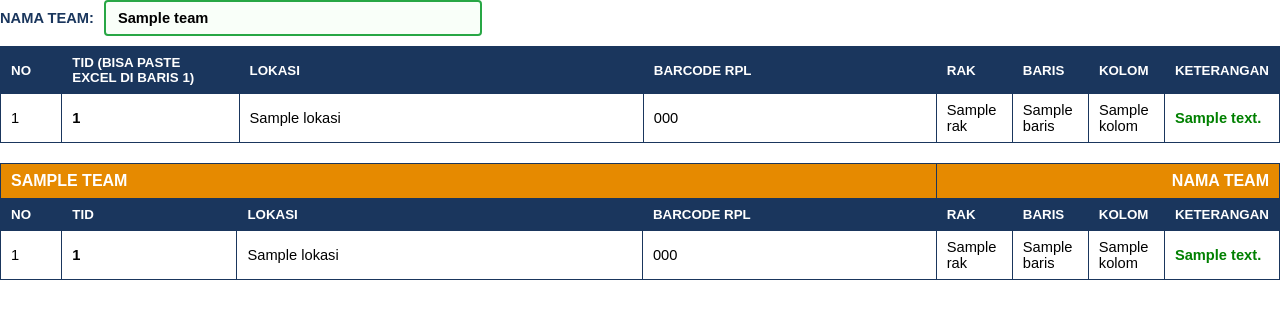
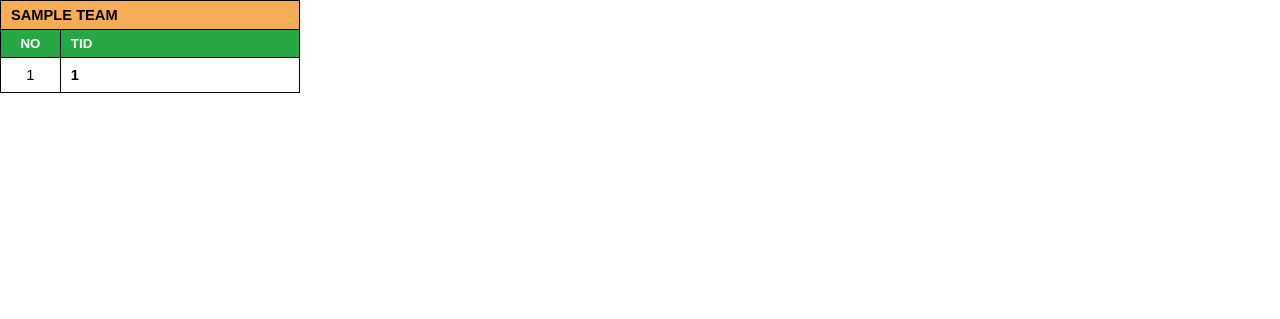
Before and after one commit to susanto313bg/Project-kunci, a Flask app: template templates/cetak_team.html in a window 1280 px wide. Shown: the top 319 px of the page. Run offline with Flask 3, Linux system fonts and the light colour scheme; the template is opened without the code that fills it: most values are stand-ins (such as "Sample title", 1, 10 or a date in 2020).

Commit message:
Update cetak_team.html

```diff
--- a/templates/cetak_team.html
+++ b/templates/cetak_team.html
@@ -2,12 +2,12 @@
 <html lang="id">
 <head>
     <meta charset="UTF-8">
-    <title>Cetak Dokumen Kunci</title>
+    <title>Cetak Dokumen Kunci Per Team</title>
     <style>
-        /* Mengatur kertas cetak landscape dan menghilangkan margin bawaan printer */
+        /* Mengatur ukuran kertas cetak landscape dan margin */
         @page {
             size: A4 landscape;
-            margin: 10mm;
+            margin: 15mm;
         }
 
         body {
@@ -18,15 +18,17 @@
             color: #000000;
         }
 
-        /* Pembungkus tiap team, otomatis pindah halaman (slide) per team */
+        /* Pembungkus tiap team agar otomatis pindah halaman (slide) saat dicetak */
         .page-container {
-            width: 100%;
+            width: 300px; /* Lebar tabel disesuaikan agar pas ramping ke bawah */
             page-break-after: always;
             break-after: page;
-            margin-bottom: 20px;
+            margin-bottom: 30px;
+            display: inline-block;
+            vertical-align: top;
+            margin-right: 20px;
         }
 
-        /* Mencegah halaman kosong berlebih di lembar terakhir */
         .page-container:last-child {
             page-break-after: avoid;
             break-after: avoid;
@@ -37,199 +39,41 @@
             width: 100%;
             border-collapse: collapse;
             font-size: 11pt;
-            margin-bottom: 15px;
         }
 
         th, td {
-            border: 1px solid #1a365d;
-            padding: 8px 10px;
+            border: 1px solid #000000;
+            padding: 6px 10px;
             text-align: left;
         }
 
-        /* Kotak Textbox Nama Team di Atas */
-        .input-team-container {
-            margin-bottom: 10px;
-            display: flex;
-            align-items: center;
-            gap: 10px;
+        /* Baris Paling Atas (Kotak Nama Team) */
+        .header-team th {
+            background-color: #f6ad55; /* Warna Oranye / Kuning Emas */
+            color: #000000;
+            font-size: 11pt;
+            font-weight: bold;
+            text-transform: uppercase;
+            text-align: left;
         }
 
-        .input-team-container label {
-            font-weight: bold;
-            font-size: 11pt;
-            color: #1a365d;
-            text-transform: uppercase;
-        }
-
-        .input-team-box {
-            width: 350px;
-            padding: 8px 12px;
-            font-size: 11pt;
-            font-weight: bold;
-            border: 2px solid #28a745; /* Warna hijau senada dengan gambar Anda */
-            border-radius: 4px;
-            outline: none;
-            background-color: #f9fff9;
-        }
-
-        /* Baris Header Kolom (NO, TID, LOKASI, dll) */
+        /* Baris Header Kolom (NO & TID) dengan Background Hijau */
         .header-kolom th {
-            background-color: #28a745; /* Warna Hijau Utama */
+            background-color: #28a745; /* Warna Hijau */
             color: #ffffff;
             font-size: 10pt;
             font-weight: bold;
-            text-transform: uppercase;
         }
 
-        /* Isi Baris Tabel */
-        tr:nth-child(even) {
-            background-color: #f8fafc;
+        /* Kolom Nomor agar berada di tengah dan rapat */
+        .col-no {
+            width: 20%;
+            text-align: center;
         }
 
-        .badge-ready {
-            color: #008000;
-            font-weight: bold;
-        }
-
-        /* Styling khusus saat mode cetak (Print) agar textbox terlihat bersih seperti form cetak */
-        @media print {
-            .input-team-box {
-                border: none;
-                border-bottom: 2px solid #000;
-                background-color: transparent;
-                border-radius: 0;
-                padding: 4px 0;
-            }
-        }
-    </style>
-</head>
-<body>
-
-    <!-- Looping data team dari Flask Backend -->
-    {% for team in list_team %}
-    <div class="page-container">
-
-        <!-- Textbox Nama Team di Atas Tabel Hijau -->
-        <div class="input-team-container">
-            <label>NAMA TEAM:</label>
-            <input type="text" class="input-team-box" value="{{ team.nama_team }}" placeholder="Masukkan Nama Team...">
-        </div>
-
-        <table>
-            <!-- Header Kolom Warna Hijau -->
-            <tr class="header-kolom">
-                <th style="width: 5%;">NO</th>
-                <th style="width: 15%;">TID (Bisa Paste Excel di Baris 1)</th>
-                <th style="width: 35%;">LOKASI</th>
-                <th style="width: 25%;">BARCODE RPL</th>
-                <th style="width: 6%;">RAK</th>
-                <th style="width: 6%;">BARIS</th>
-                <th style="width: 6%;">KOLOM</th>
-                <th style="width: 7%;">KETERANGAN</th>
-            </tr>
-            <!-- Data Items -->
-            <tbody>
-                {% for item in team.items %}
-                <tr>
-                    <td>{{ loop.index }}</td>
-                    <td><b>{{ item.tid }}</b></td>
-                    <td>{{ item.lokasi }}</td>
-                    <td>{{ item.barcode }}</td>
-                    <td>{{ item.rak }}</td>
-                    <td>{{ item.baris }}</td>
-                    <td>{{ item.kolom }}</td>
-                    <td><span class="badge-ready">{{ item.keterangan }}</span></td>
-                </tr>
-                {% endfor %}
-            </tbody>
-        </table>
-    </div>
-    {% endfor %}
-
-    <!-- Script untuk otomatis membuka dialog cetak (Print) saat halaman diakses -->
-    <script>
-        window.onload = function() {
-            // window.print(); // Uncomment jika ingin langsung otomatis print
-        }
-    </script>
-</body>
-</html><!DOCTYPE html>
-<html lang="id">
-<head>
-    <meta charset="UTF-8">
-    <title>Cetak Dokumen Kunci</title>
-    <style>
-        /* Mengatur kertas cetak landscape dan menghilangkan margin bawaan printer */
-        @page {
-            size: A4 landscape;
-            margin: 10mm;
-        }
-
-        body {
-            font-family: Arial, sans-serif;
-            margin: 0;
-            padding: 0;
-            background-color: #ffffff;
-            color: #000000;
-        }
-
-        /* Pembungkus tiap team, otomatis pindah halaman (slide) per team */
-        .page-container {
-            width: 100%;
-            page-break-after: always;
-            break-after: page;
-            margin-bottom: 20px;
-        }
-
-        /* Mencegah halaman kosong berlebih di lembar terakhir */
-        .page-container:last-child {
-            page-break-after: avoid;
-            break-after: avoid;
-        }
-
-        /* Desain Tabel Persis Seperti Gambar */
-        table {
-            width: 100%;
-            border-collapse: collapse;
-            font-size: 11pt;
-        }
-
-        th, td {
-            border: 1px solid #1a365d;
-            padding: 8px 10px;
-            text-align: left;
-        }
-
-        /* Baris Header Atas (Nama Team) */
-        .header-team th {
-            background-color: #e68a00; /* Warna Oranye */
-            color: #ffffff;
-            font-size: 12pt;
-            font-weight: bold;
-            text-transform: uppercase;
-        }
-
-        .header-team th:last-child {
-            text-align: right;
-        }
-
-        /* Baris Header Kolom (NO, TID, LOKASI, dll) */
-        .header-kolom th {
-            background-color: #1a365d; /* Warna Biru Tua */
-            color: #ffffff;
-            font-size: 10pt;
-            font-weight: bold;
-            text-transform: uppercase;
-        }
-
-        /* Isi Baris Tabel */
-        tr:nth-child(even) {
-            background-color: #f8fafc;
-        }
-
-        .badge-ready {
-            color: #008000;
-            font-weight: bold;
+        /* Tinggi baris isi data agar longgar ke bawah seperti gambar */
+        td {
+            height: 22px;
         }
     </style>
 </head>
@@ -239,34 +83,21 @@
     {% for team in list_team %}
     <div class="page-container">
         <table>
-            <!-- Header Team -->
+            <!-- Baris Nama Team di Paling Atas -->
             <tr class="header-team">
-                <th colspan="4">{{ team.nama_team }}</th>
-                <th colspan="4" style="text-align: right;">NAMA TEAM</th>
+                <th colspan="2">{{ team.nama_team }}</th>
             </tr>
-            <!-- Header Kolom -->
+            <!-- Baris Header Kolom NO dan TID -->
             <tr class="header-kolom">
-                <th style="width: 5%;">NO</th>
-                <th style="width: 15%;">TID</th>
-                <th style="width: 35%;">LOKASI</th>
-                <th style="width: 25%;">BARCODE RPL</th>
-                <th style="width: 6%;">RAK</th>
-                <th style="width: 6%;">BARIS</th>
-                <th style="width: 6%;">KOLOM</th>
-                <th style="width: 7%;">KETERANGAN</th>
+                <th class="col-no">NO</th>
+                <th>TID</th>
             </tr>
-            <!-- Data Items -->
+            <!-- Isi Baris Data 1 sampai 16 (atau sesuai data item) -->
             <tbody>
                 {% for item in team.items %}
                 <tr>
-                    <td>{{ loop.index }}</td>
+                    <td class="col-no">{{ loop.index }}</td>
                     <td><b>{{ item.tid }}</b></td>
-                    <td>{{ item.lokasi }}</td>
-                    <td>{{ item.barcode }}</td>
-                    <td>{{ item.rak }}</td>
-                    <td>{{ item.baris }}</td>
-                    <td>{{ item.kolom }}</td>
-                    <td><span class="badge-ready">{{ item.keterangan }}</span></td>
                 </tr>
                 {% endfor %}
             </tbody>
@@ -274,10 +105,10 @@
     </div>
     {% endfor %}
 
-    <!-- Script untuk otomatis membuka dialog cetak (Print) saat halaman diakses -->
+    <!-- Script otomatis memunculkan dialog print -->
     <script>
         window.onload = function() {
-            window.print();
+            // window.print(); // Uncomment jika ingin langsung otomatis membuka dialog cetak
         }
     </script>
 </body>
```
